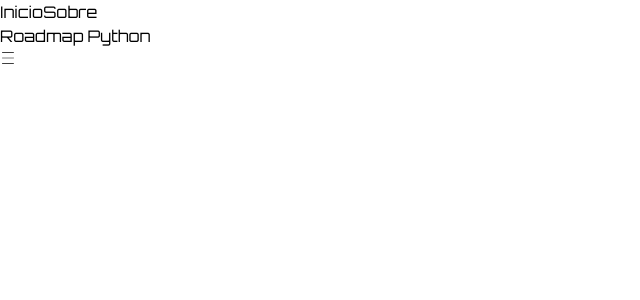
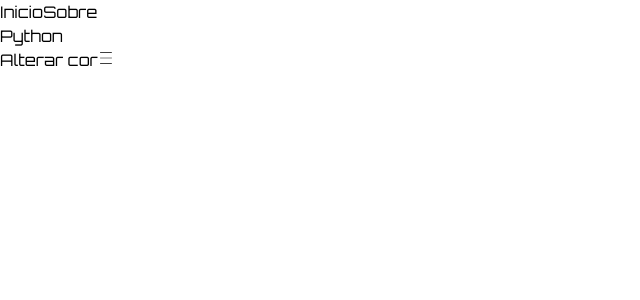
Before and after one commit to LucasPulgaci032/JourneyCode-RoadmapForDevelopers, a React (Vite) app: page /roadmappy in a window 1280 px wide. Shown: the top 300 px of the page, without its empty margins (0-640 px from the left). Built offline with nearby package versions, Linux system fonts and the light colour scheme.

Commit message:
refactor: implement useEffect to handle body background color

```diff
--- a/src/App.jsx
+++ b/src/App.jsx
@@ -1,19 +1,33 @@
 
 import "./App.css";
 import InicialPage from "./Pages/InicialPage";
-import { useState } from "react";
+import { useState, useEffect } from "react";
 import { BtnMenu, Menu } from "./Components/Menu";
 import { BrowserRouter,Routes,Route } from "react-router-dom";
 import { AboutPage } from "./Pages/AboutPage";
 import { RoadmapJs, RoadmapPython } from "./Pages/RoadmapLangPages/exportsRoad";
+import ChangeBodyTheme from '../src/Components/body/index'
+
+
+function App() {
 
 
 
-function App() {
- const [menu, setMenu] = useState(false)
 
+const [color,setColor] = useState(true)
 
- function toggleMenu(){
+function changeColor(){
+  setColor(!color)
+}
+
+useEffect(()=>{
+  document.body.className = `${color ? "bg-white text-[--font-color-primary]" : "bg-[#040727] text-[--font-color-secundary]" }`
+
+},[color])
+
+const [menu, setMenu] = useState(false)
+
+function toggleMenu(){
     setMenu(!menu)
   }
 
@@ -24,7 +38,7 @@
 
      <BrowserRouter>
 
-     <Menu className={`${menu ? "flex flex-col fixed z-50 w-[150px] h-[100%] bg-blue-700":"hidden"}`}/>
+     <Menu className={`${menu ? "flex flex-col fixed z-50 w-[150px] h-[100%] bg-blue-700 border-4 border-solid border-[#2a84eb] animate-glow ":"hidden"}`}/>
 
       <Routes>
         <Route path='/' element={<InicialPage/>}/>
@@ -35,11 +49,11 @@
           <Route path="/roadmapjs" element={<RoadmapJs/>}/>
           <Route path="/roadmappy" element={<RoadmapPython/>}/>
       </Routes>
-        <BtnMenu className={`${menu ? "text-3xl p-4  text-[--font-color-primary] ml-[300px]":"text-3xl p-4  text-[--font-color-primary] "}`} onClick={toggleMenu}/>
+
 
     </BrowserRouter>
-
-
+    <ChangeBodyTheme onClick = {changeColor}>Alterar cor</ChangeBodyTheme>
+    <BtnMenu onClick = {toggleMenu}/>
 
   </div>
   )
--- a/src/Components/Menu/index.jsx
+++ b/src/Components/Menu/index.jsx
@@ -14,9 +14,14 @@
 ]
 
 
-export function BtnMenu({...props}){
+export function BtnMenu({onClick,...props}){
     return(
-        <button {...props} ><CiMenuBurger/></button>
+        <button
+        {...props}
+        onClick={onClick}
+        className={`text-3xl p-4 ${onClick ? "ml-[300px] text-[--font-color-primary]" : "ml-[0px] text-[--font-color-primary]"}`}>
+                <CiMenuBurger/>
+        </button>
     )
 }
 
--- a/src/Components/RoadmapCards/index.jsx
+++ b/src/Components/RoadmapCards/index.jsx
@@ -30,7 +30,7 @@
                 <Card key={item.id}>
                     <h2>{item.name}</h2>
                     <span className='text-3xl'>{item.logo}</span>
-                    <Link className=' flex bg-blue-500 w-1/2 text-[--font-color-secundary] rounded-lg self-center p-4' to={item.path}>Iniciar estudos</Link>
+                    <Link className=' flex bg-blue-500 w-1/2 text-[--font-color-secundary] rounded-lg self-center p-4 hover:bg-blue-900' to={item.path}>Iniciar estudos</Link>
                     <p>{item.description}</p>
                 </Card>
             ))}
@@ -40,7 +40,7 @@
 
  function Card({children}){
     return(
-        <div className='flex flex-col border border-[--font-color-primary]  h-auto rounded-md p-4'>
+        <div className='flex flex-col border border-[--font-color-primary]  h-auto rounded-md p-4 '>
             {children}
         </div>
     )
--- a/src/Components/body/index.jsx
+++ b/src/Components/body/index.jsx
@@ -2,7 +2,7 @@
 
 function ChangeBodyTheme({children,...props}){
     return(
-            <button {...props} className="  text-black bg-blue-300 rounded-lg w-1/2 font-[Orbitron] tracking-wide ">{children}</button>
+            <button {...props} className=" text-black bg-blue-300 rounded-lg w-1/6 font-[Orbitron] tracking-wide" >{children}</button>
     )
 }
 
--- a/src/Components/index.jsx
+++ b/src/Components/index.jsx
@@ -25,7 +25,7 @@
             animate-glow
             ">
             <Title className="text-[--font-color-title] font-[Orbitron] font-bold tracking-widest text-[40px] max-w-[80%]">JourneyCode</Title>
-             <Banner src = {bannerImg}/>
+             <Banner/>{/*src = {bannerImg}/*/}
         </header>
             <Description justifyStart>Aprenda, progrida e conquiste: roadmaps claros para cada linguagem essencial.</Description>
 
--- a/src/Pages/InicialPage/index.jsx
+++ b/src/Pages/InicialPage/index.jsx
@@ -1,22 +1,17 @@
 
-import ChangeBodyTheme from "../../Components/body/index"
 import StartComponents from "../../Components"
-import { useState } from "react"
+
 
 function InicialPage() {
 
 
-const [color,setColor] = useState(true)
 
-function changeColor(){
-  setColor(!color)
-}
 
   return (
-    <div className={`flex flex-col p-4  ${color ? "bg-white text-[--font-color-primary]" : "bg-[#040727] text-[--font-color-secundary]"}`}>
+    <div>
       <StartComponents/>
       <section className="w-1/5 flex flex-col self-end">
-      <ChangeBodyTheme onClick = {changeColor}>alterar cor</ChangeBodyTheme>
+
      </section>
   </div>
   )
--- a/src/Pages/RoadmapLangPages/Js/index.jsx
+++ b/src/Pages/RoadmapLangPages/Js/index.jsx
@@ -1,8 +1,14 @@
+import { LangsContainer } from "../../../RoadmapComponents/Container"
+import { LangTitle } from "../../../RoadmapComponents/LangTitle/index"
+
 function RoadmapJs(){
-    return <div>
-        <p>roadmap js</p>
+    return (
+    <LangsContainer>
+           <LangTitle>JavaScript</LangTitle>
+    </LangsContainer>
 
-    </div>
+
+    )
 }
 
 export default RoadmapJs
--- a/src/Pages/RoadmapLangPages/Python/index.jsx
+++ b/src/Pages/RoadmapLangPages/Python/index.jsx
@@ -1,8 +1,11 @@
+import { LangsContainer } from "../../../RoadmapComponents/Container"
+import { LangTitle } from "../../../RoadmapComponents/LangTitle"
+
 function RoadmapPython(){
     return(
-        <div>
-            <p>Roadmap Python</p>
-        </div>
+     <LangsContainer>
+        <LangTitle>Python</LangTitle>
+     </LangsContainer>
     )
 }
 
--- /dev/null
+++ b/src/RoadmapComponents/Container/index.jsx
@@ -0,0 +1,5 @@
+export function LangsContainer({children}){
+    return (
+        <div className="flex flex-col justify-center items-center">{children}</div>
+    )
+}
--- /dev/null
+++ b/src/RoadmapComponents/LangTitle/index.jsx
@@ -0,0 +1,3 @@
+export function LangTitle({children}){
+    return (<h1 className="text-4xl max-w-9 text-[--font-color-primary] text-shadow-md ">{children}</h1>)
+}
--- a/src/index.css
+++ b/src/index.css
@@ -10,6 +10,7 @@
     --font-color-primary: #3b82f6;
     --font-color-secundary: #93c5fd;
     --font-color-title: rgb(32, 32, 158);
+
 }
 
 nav {
```
